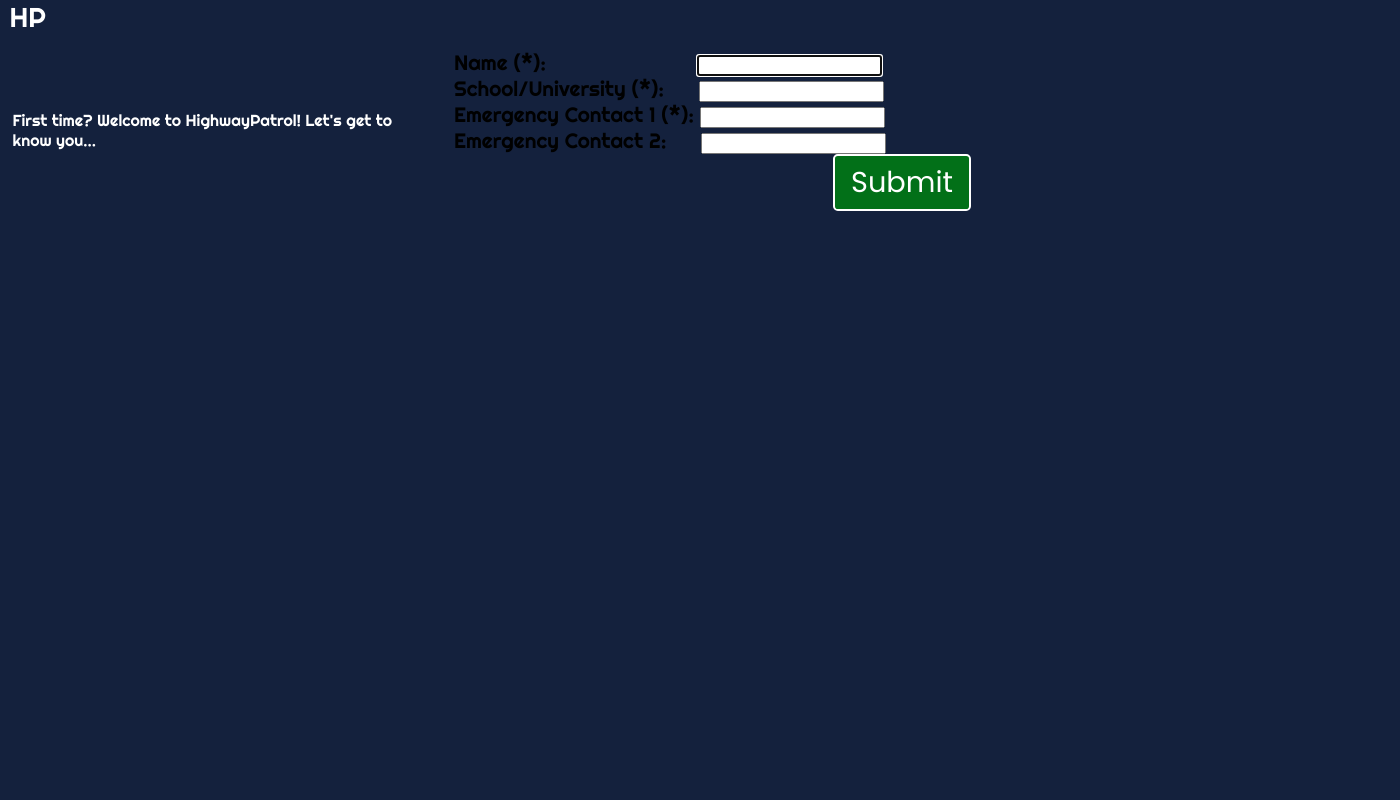
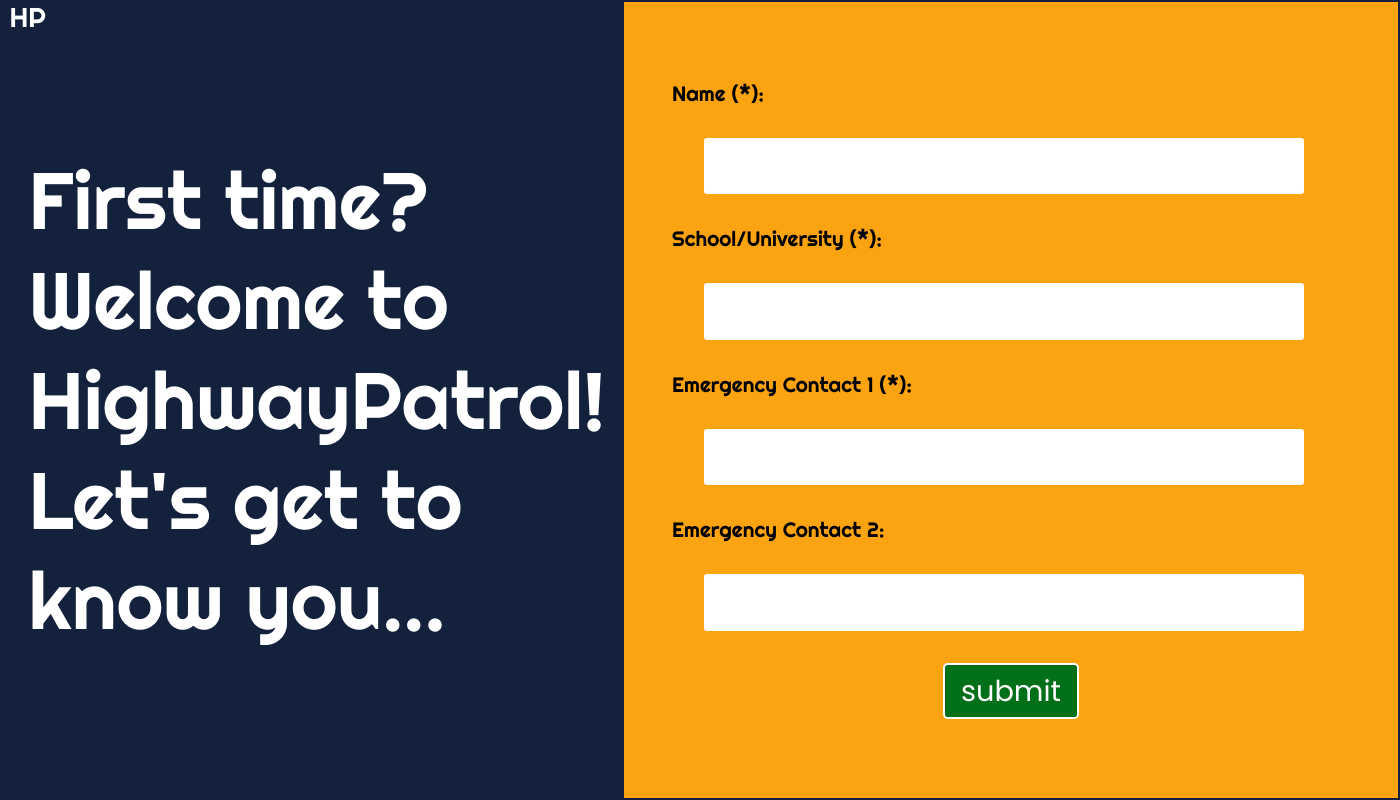
Before and after one commit to PatKuz/BostonHacks22, a Flask app: page /register in a window 1400 px wide. Run offline with Flask 2, Linux system fonts and the light colour scheme; parts of the project's set-up code (start-up, migrations or seed data) failed here and were passed over; some libraries are stand-ins or nearby versions.

Commit message:
Can read in form

```diff
--- a/app.py
+++ b/app.py
@@ -73,6 +73,7 @@ def register():
         return render_template('register.html')
     else:
         print(f'getting request: {request}')
+        print(f'request form: {request.form}')
 
 @app.route('/verify', methods=['GET', 'Post'])
 def verify():
--- a/static/styles.css
+++ b/static/styles.css
@@ -4,7 +4,11 @@ html {
     overflow: auto;
     overflow-x: hidden;
     scroll-behavior: smooth;
+    height: 100%;
+    margin: 0;
+    padding: 0;
 }
+
 ::-webkit-scrollbar {
     width: 0;
 }
@@ -15,6 +19,9 @@ body {
     opacity: 0;
     transition: 1s;
     background-color: #14213D;
+    height: 100%;
+    margin: 0;
+    padding: 0;
 }
 
 div {
@@ -22,12 +29,18 @@ div {
     color: #ffffff;
 }
 
+td {
+    font-family: 'Righteous';
+    color: #ffffff;
+    vertical-align: center;
+}
+
 .material-symbols-outlined {
     font-variation-settings:
-    'FILL' 1,
-    'wght' 400,
-    'GRAD' 0,
-    'opsz' 48
+        'FILL'1,
+        'wght'400,
+        'GRAD'0,
+        'opsz'48
 }
 
 .home-button {
@@ -77,7 +90,7 @@ div {
 .bottom-half {
     background-color: #E5E5E5;
     width: 100%;
-    min-height: calc(100vh - 50px);
+    min-height: 60%;
     margin-top: 3rem;
     text-align: center;
     border-top: solid 4px #FCA311;
@@ -149,3 +162,32 @@ div {
 .popup-title {
     font-size: 2rem;
 }
+
+.register-text {
+    font-size: 5rem;
+    padding: 1rem;
+}
+
+.register-form {
+    background-color: #FCA311;
+    width: 100%;
+}
+
+.register-input {
+    padding: .3rem;
+    padding-left: 1rem;
+    padding-right: 1rem;
+    font-family: 'Poppins';
+    font-size: 1.8rem;
+    background-color: #ffffff;
+    border: solid 2px #ffffff;
+    outline: none;
+    border-radius: 3px;
+    margin: 2rem;
+}
+
+.welcome-text {
+    color: #000000;
+    font-size: 8rem;
+    display: inline-block;
+}
--- a/templates/register.html
+++ b/templates/register.html
@@ -26,7 +26,7 @@
                 </div>
             </td>
             <td style="margin-right:.6rem;font-size:1.3rem;padding:3rem;" class="register-form">
-                <form id="inputform" onsubmit="process_form(event)">
+                <form id="inputform" onsubmit="process_form()">
                     <div style="text-align:left;color:#000000;">
                         Name
                         (*):&nbsp;&nbsp;&nbsp;&nbsp;&nbsp;&nbsp;&nbsp;&nbsp;&nbsp;&nbsp;&nbsp;&nbsp;&nbsp;&nbsp;&nbsp;&nbsp;&nbsp;&nbsp;&nbsp;&nbsp;&nbsp;&nbsp;&nbsp;&nbsp;&nbsp;
@@ -54,7 +54,7 @@
 
 
                     <div style="text-align:center;">
-                        <input id="register-submit" type="submit" value="Submit" style="display: inline-block;"
+                        <input id="register-submit" type="submit" value="submit" style="display: inline-block;"
                             class="street-button" />
                     </div>
                 </form>
@@ -67,9 +67,10 @@
 
 <script>
 
-    function process(event) {
+    function process_form() {
 
         console.log('fetching')
+        console.log('We are here')
         const url = "/register";
         fetch(url, {
             method : "POST",
```
Lines whose indentation alone changed are shown as unchanged.
